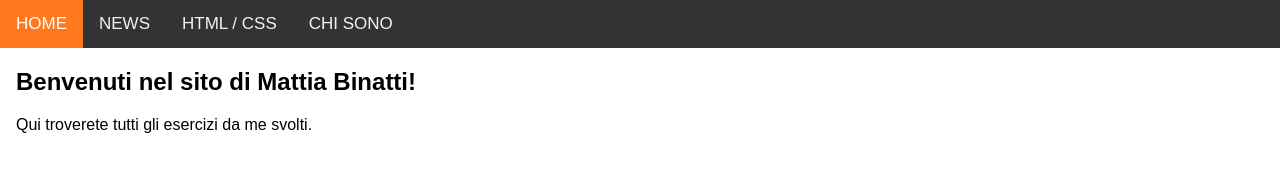
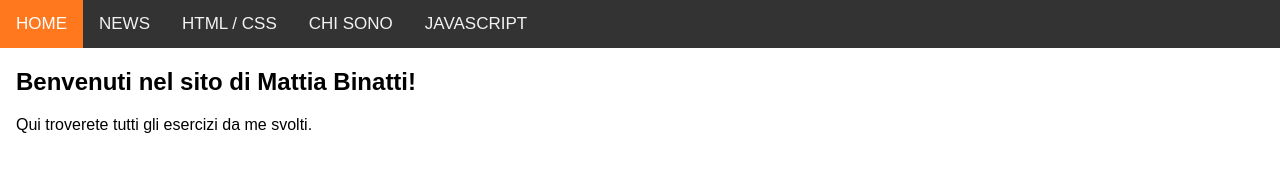
Before and after one commit to binattimattia/TPSIT, a plain HTML site: page index.htm in a window 1280 px wide. Drawn offline with Linux system fonts and the light colour scheme.

Commit message:
Update index.htm

```diff
--- a/index.htm
+++ b/index.htm
@@ -68,6 +68,7 @@ body {
   <a href="https://binattimattia.github.io/TPSIT/news.htm">NEWS</a>
   <a href="https://binattimattia.github.io/TPSIT/ESERCIZI%20HTML-CSS.htm">HTML / CSS</a>
   <a href="https://binattimattia.github.io/TPSIT/aboutme.htm">CHI SONO</a>
+  <a href="https://binattimattia.github.io/TPSIT/javascript.html">JAVASCRIPT</a>
   <a href="javascript:void(0);" class="icon" onclick="myFunction()">
     <i class="fa fa-bars"></i>
   </a>
```
